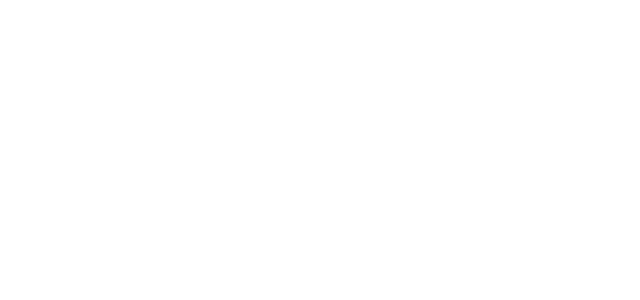
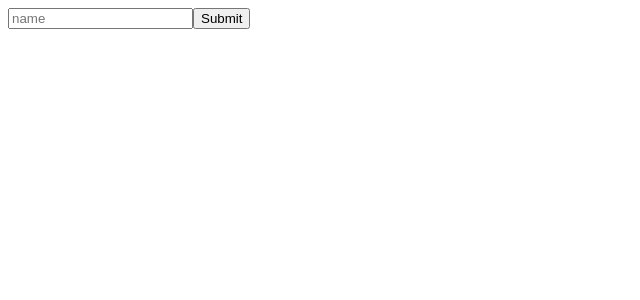
Before and after one commit to dev-academy-challenges/boilerplate-react-webpack, a React (Create React App) app in the folder art-gallery-finder/: page /galleries in a window 1280 px wide. Shown: the top 300 px of the page, without its empty margins (0-640 px from the left). Built offline with nearby package versions, Linux system fonts and the light colour scheme.

Commit message:
added galleriesform component

```diff
--- a/art-gallery-finder/src/components/App.js
+++ b/art-gallery-finder/src/components/App.js
@@ -2,6 +2,7 @@
 import { BrowserRouter as Router, Route, Switch } from 'react-router-dom'
 import Home from './Home'
 import Contacts from './Contacts'
+import Galleries from './Galleries';
 
 class App extends Component {
   render() {
@@ -10,6 +11,7 @@
       <Router>
         <Switch>
         <Route exact path = "/" component = {Home} />
+        <Route path = "/galleries" component = {Galleries} />
         <Route path = "/contacts" component = {Contacts} />
         </Switch>
       </Router>
--- a/art-gallery-finder/src/components/Galleries.jsx
+++ b/art-gallery-finder/src/components/Galleries.jsx
@@ -1,11 +1,15 @@
 import React, { Component } from 'react'
-import GalleriesForm from './GalleriesForm';
+import GalleriesForm from './GalleriesForm'
 
 export default class Galleries extends Component {
+    handleCreate = (data) => {
+        console.log (data)
+    }
     render() {
         return (
             <div>
-                <GalleriesForm />
+                <GalleriesForm
+                onCreate = {this.handleCreate} />
                 </div>
         )
     }
--- a/art-gallery-finder/src/components/GalleriesForm.jsx
+++ b/art-gallery-finder/src/components/GalleriesForm.jsx
@@ -2,38 +2,33 @@
 
 export default class GalleriesForm extends Component {
     state = {
-        name: '',
-        phone: '',
-        email: '',
-        location: ''
+        name: ''
     }
     handleChange = (e) => {
         this.setState = ({
-            [e.target.name] : e.target.value
+            [e.target.name]: e.target.value
         })
     }
     handleSubmit = (e) => {
         e.preventDefault()
-        this.props.onCreate (this.state)
+        this.props.onCreate(this.state)
         this.setState = ({
-            name: '',
-            phone: '',
-            email: '',
-            location: ''
+            name: ''
         })
     }
 
-    render () {
+    render() {
         return (
             <div>
-                <form onSubmit = {this.handleSubmit}>
-                <input
-                placeholder="name"
-                value={this.setState.name}
-                onChange={this.handleChange}
-                name="name" />
+                <form onSubmit={this.handleSubmit}>
+                    <input
+                        placeholder="name"
+                        value={this.state.name}
+                        onChange={this.handleChange}
+                        name="name" />
+                    <button type='submit'>Submit</button>
                 </form>
-                </div>
+            </div>
         )
     }
 }
```
